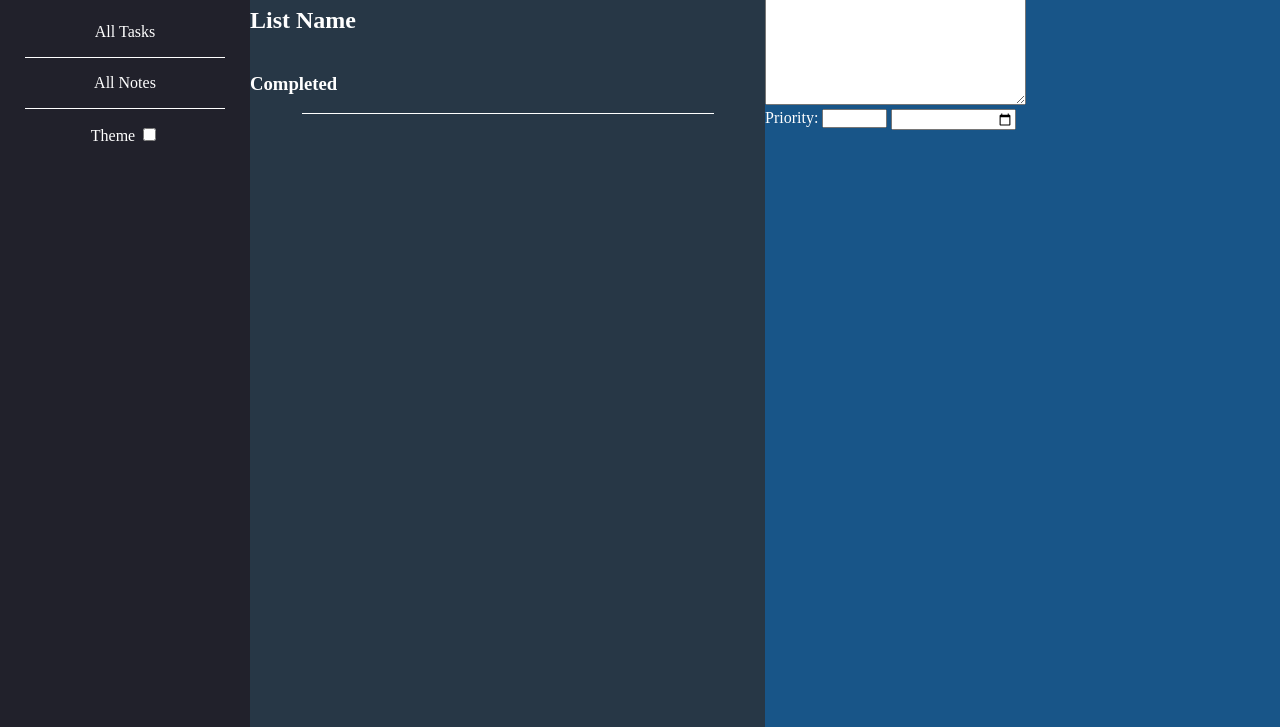
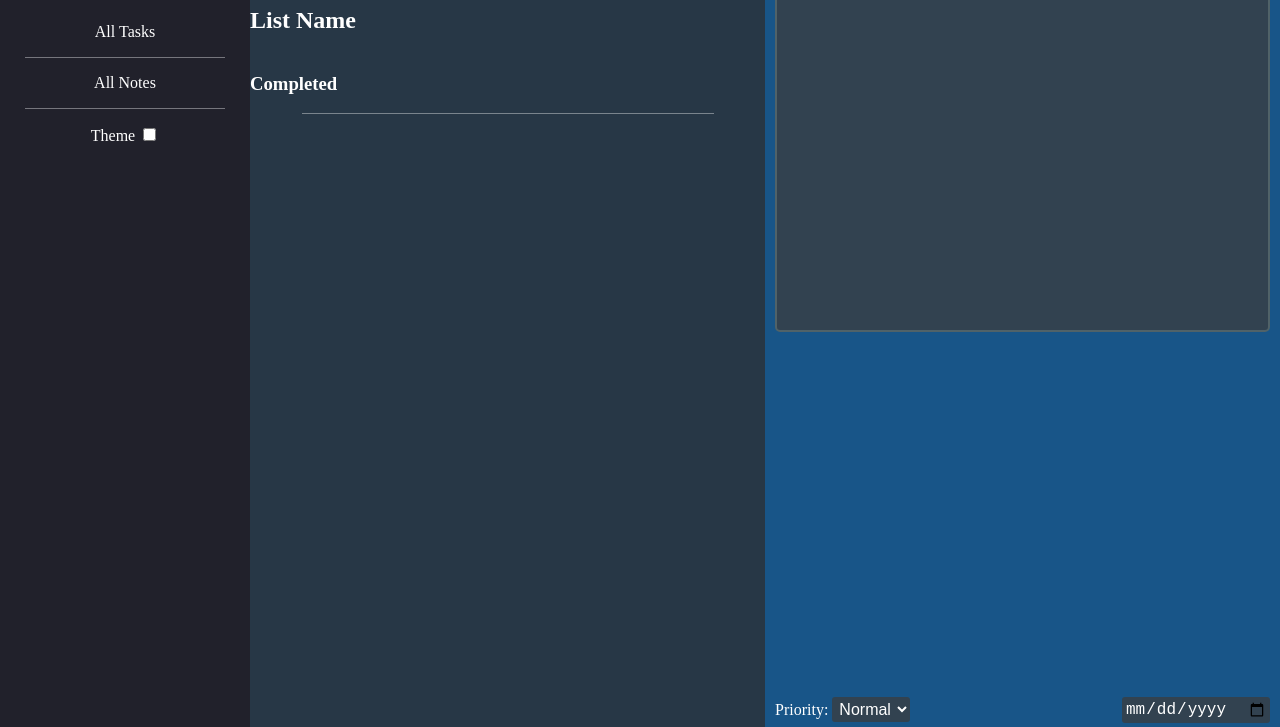
Before and after one commit to Necryl/TOP-To-Do-List, a website built with webpack: page src/index.html in a window 1280 px wide. Shown: the part 73-800 px from the top of the page. Built offline with nearby package versions, Linux system fonts and the light colour scheme.

Commit message:
add some css layout and basic styling for contentView

```diff
--- a/src/index.html
+++ b/src/index.html
@@ -32,16 +32,18 @@
     <div class="contentView">
         <input type="text" class="itemTitle">
         <span class="seperator"></span>
-        <textarea class="description" cols="30" rows="10"></textarea>
+        <textarea class="description" style="resize: none;"></textarea>
         <ul class="checkList"></ul>
         <div class="options">
-            <label for="priority">Priority: </label>
+            <label for="priority">
+                Priority:
                 <select id="priority">
                     <option value="low">Low</option>
                     <option value="normal" selected>Normal</option>
                     <option value="high">High</option>
                     <option value="uegent">Urgent</option>
                 </select>
+            </label>
             <input type="date">
         </div>
     </div>
--- a/src/styles/contentView.css
+++ b/src/styles/contentView.css
@@ -1,3 +1,39 @@
 .contentView {
     background-color: rgb(24, 85, 136);
+
+    --insideCol: rgb(50, 66, 80);
+
+    padding: 4px 10px;
+
+    display: grid;
+    grid-template-rows: auto auto 1fr 1fr auto;
+    gap: 10px;
 }
+
+.contentView .itemTitle, .contentView textarea {
+    border-radius: 5px;
+
+    padding: 6px;
+
+    font-size: 1rem;
+
+    border: 2px solid rgb(80, 98, 104);
+
+    background-color: var(--insideCol);
+}
+
+.contentView .options {
+    display: grid;
+    grid-template-columns: 1fr auto;
+}
+
+.contentView .options * {
+    font-size: 1rem;
+}
+
+.contentView .options input, .contentView .options select {
+    background-color: var(--insideCol);
+    border-radius: 3px;
+    border: none;
+    padding: 3px;
+}
--- a/src/styles/main.css
+++ b/src/styles/main.css
@@ -29,5 +29,5 @@ span.seperator {
     height: 1px;
     width: 80%;
     justify-self: center;
-    background-color: white;
+    background-color: rgba(255, 255, 255, 0.384);
 }
```
Lines whose indentation alone changed are shown as unchanged.
